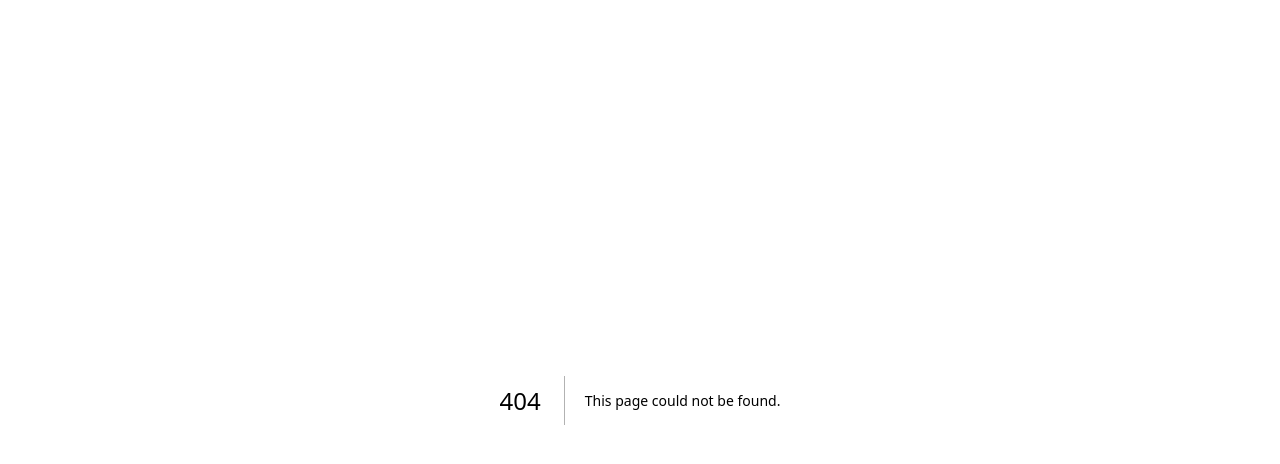
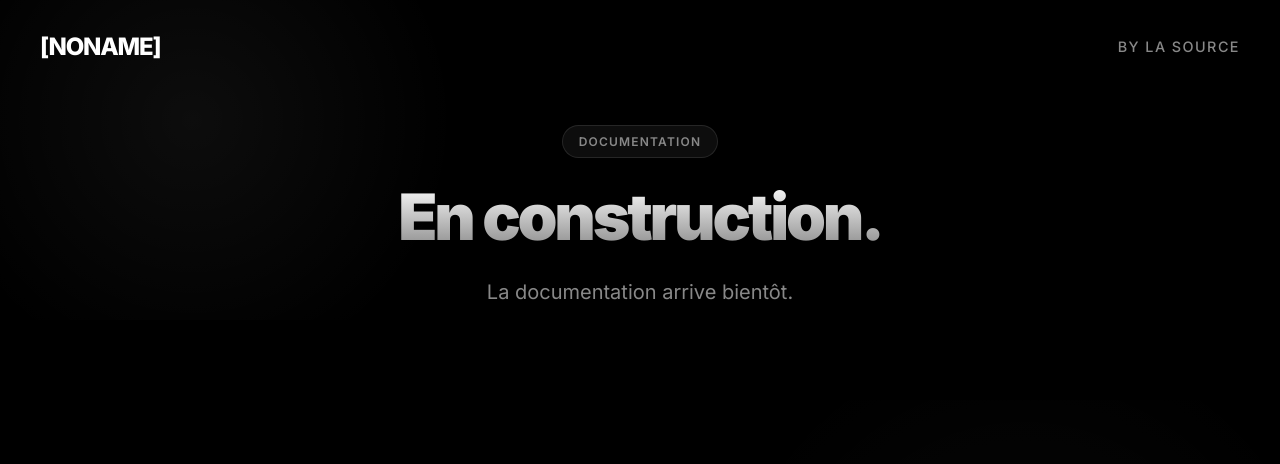
Before and after one commit to KillianHzr/happyour-landing, a Next.js app: page /documentation in a window 1280 px wide. Before the commit this address had no page. Shown: the top 464 px of the page. Built offline with nearby package versions, Linux system fonts and the light colour scheme.

Commit message:
add : create NotFound and ResetPassword pages with styles

```diff
--- /dev/null
+++ b/src/app/documentation/documentation.module.css
@@ -0,0 +1 @@
+/* Réservé pour le contenu futur */
--- /dev/null
+++ b/src/app/documentation/page.tsx
@@ -0,0 +1,30 @@
+import type { Metadata } from "next";
+import styles from "./documentation.module.css";
+import pageStyles from "../page.module.css";
+
+export const metadata: Metadata = {
+  title: "[noname] — Documentation",
+  description: "Documentation de l'application [noname].",
+};
+
+export default function DocumentationPage() {
+  return (
+    <main className={pageStyles.main}>
+      <header className={pageStyles.header}>
+        <div className={pageStyles.logo}>[noname]</div>
+        <div className={pageStyles.studio}>by La Source</div>
+      </header>
+
+      <section className={pageStyles.hero}>
+        <div className={pageStyles.badge}>Documentation</div>
+        <h1 className={pageStyles.title}>En construction.</h1>
+        <p className={pageStyles.subtitle}>
+          La documentation arrive bientôt.
+        </p>
+      </section>
+
+      <div className={pageStyles.bgGlow1} />
+      <div className={pageStyles.bgGlow2} />
+    </main>
+  );
+}
--- /dev/null
+++ b/src/app/not-found.tsx
@@ -0,0 +1,27 @@
+import Link from "next/link";
+import styles from "./page.module.css";
+
+export default function NotFound() {
+  return (
+    <main className={styles.main}>
+      <header className={styles.header}>
+        <div className={styles.logo}>[noname]</div>
+        <div className={styles.studio}>by La Source</div>
+      </header>
+
+      <section className={styles.hero}>
+        <div className={styles.badge}>Erreur 404</div>
+        <h1 className={styles.title}>Page introuvable.</h1>
+        <p className={styles.subtitle}>
+          Cette page n'existe pas ou a été déplacée.
+        </p>
+        <Link href="/" style={{ marginTop: "2rem", display: "inline-block", color: "#888", fontSize: "0.9rem", textDecoration: "underline" }}>
+          Retour à l'accueil
+        </Link>
+      </section>
+
+      <div className={styles.bgGlow1} />
+      <div className={styles.bgGlow2} />
+    </main>
+  );
+}
--- /dev/null
+++ b/src/app/reset-password/reset-password.module.css
@@ -0,0 +1,156 @@
+.main {
+  min-height: 100vh;
+  display: flex;
+  flex-direction: column;
+  align-items: center;
+  justify-content: center;
+  padding: 2rem;
+  background: #000;
+  color: #fff;
+  font-family: var(--font-inter);
+  position: relative;
+  overflow: hidden;
+}
+
+.header {
+  position: absolute;
+  top: 2rem;
+  display: flex;
+  flex-direction: column;
+  align-items: center;
+  gap: 0.5rem;
+}
+
+.logo {
+  font-size: 1.5rem;
+  font-weight: 700;
+  letter-spacing: -0.05em;
+}
+
+.studio {
+  font-size: 0.75rem;
+  text-transform: uppercase;
+  letter-spacing: 0.1em;
+  opacity: 0.6;
+}
+
+.card {
+  width: 100%;
+  max-width: 400px;
+  background: rgba(255, 255, 255, 0.03);
+  backdrop-filter: blur(20px);
+  border: 1px solid rgba(255, 255, 255, 0.1);
+  border-radius: 1.5rem;
+  padding: 2.5rem;
+  z-index: 10;
+}
+
+.title {
+  font-size: 1.5rem;
+  font-weight: 700;
+  margin-bottom: 0.5rem;
+  text-align: center;
+}
+
+.subtitle {
+  font-size: 0.875rem;
+  color: #a0a0a0;
+  text-align: center;
+  margin-bottom: 2rem;
+}
+
+.form {
+  display: flex;
+  flex-direction: column;
+  gap: 1rem;
+}
+
+.inputGroup {
+  display: flex;
+  flex-direction: column;
+  gap: 0.5rem;
+}
+
+.inputGroup label {
+  font-size: 0.75rem;
+  text-transform: uppercase;
+  letter-spacing: 0.05em;
+  opacity: 0.6;
+}
+
+.input {
+  background: rgba(255, 255, 255, 0.05);
+  border: 1px solid rgba(255, 255, 255, 0.1);
+  border-radius: 0.75rem;
+  padding: 1rem;
+  color: #fff;
+  font-size: 1rem;
+  outline: none;
+  transition: all 0.2s;
+}
+
+.input:focus {
+  background: rgba(255, 255, 255, 0.08);
+  border-color: rgba(255, 255, 255, 0.3);
+}
+
+.button {
+  background: #fff;
+  color: #000;
+  border: none;
+  border-radius: 0.75rem;
+  padding: 1rem;
+  font-weight: 600;
+  cursor: pointer;
+  margin-top: 1rem;
+  transition: transform 0.1s;
+}
+
+.button:active {
+  transform: scale(0.98);
+}
+
+.button:disabled {
+  opacity: 0.5;
+  cursor: not-allowed;
+}
+
+.message {
+  padding: 1rem;
+  border-radius: 0.75rem;
+  font-size: 0.875rem;
+  text-align: center;
+  margin-bottom: 1rem;
+}
+
+.success {
+  background: rgba(0, 255, 0, 0.1);
+  color: #00ff00;
+  border: 1px solid rgba(0, 255, 0, 0.2);
+}
+
+.error {
+  background: rgba(255, 0, 0, 0.1);
+  color: #ff0000;
+  border: 1px solid rgba(255, 0, 0, 0.2);
+}
+
+.bgGlow1 {
+  position: absolute;
+  width: 600px;
+  height: 600px;
+  background: radial-gradient(circle, rgba(255,255,255,0.05) 0%, transparent 70%);
+  top: -300px;
+  left: -300px;
+  pointer-events: none;
+}
+
+.bgGlow2 {
+  position: absolute;
+  width: 600px;
+  height: 600px;
+  background: radial-gradient(circle, rgba(255,255,255,0.03) 0%, transparent 70%);
+  bottom: -300px;
+  right: -300px;
+  pointer-events: none;
+}
```
Also changed, not shown: src/app/reset-password/page.tsx (added, +138 -0 lines), src/lib/supabase-client.ts (added, +12 -0 lines).
